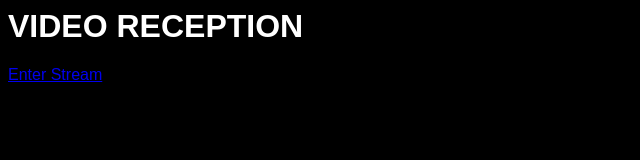
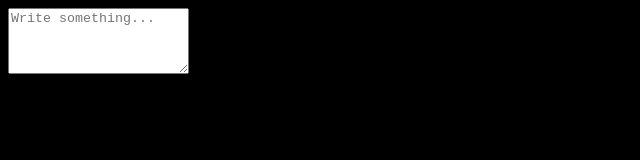
Before and after one commit to aarbay/aarbay.github.io, a plain HTML site: page index.html in a window 1280 px wide. Shown: the whole page, without its empty margins (0-640 px from the left). Drawn offline with Linux system fonts and the light colour scheme.

Commit message:
Update index.html

```diff
--- a/index.html
+++ b/index.html
@@ -1,8 +1,5 @@
 <html>
   <body style="background:black; color:white; font-family:sans-serif;">
-    <h1>VIDEO RECEPTION</h1>
-    <a href="https://vdo.ninja/?view=k4p9taz">
-      Enter Stream
-    </a>
+    <textarea placeholder="Write something..." rows="4"></textarea>
   </body>
 </html>
```
